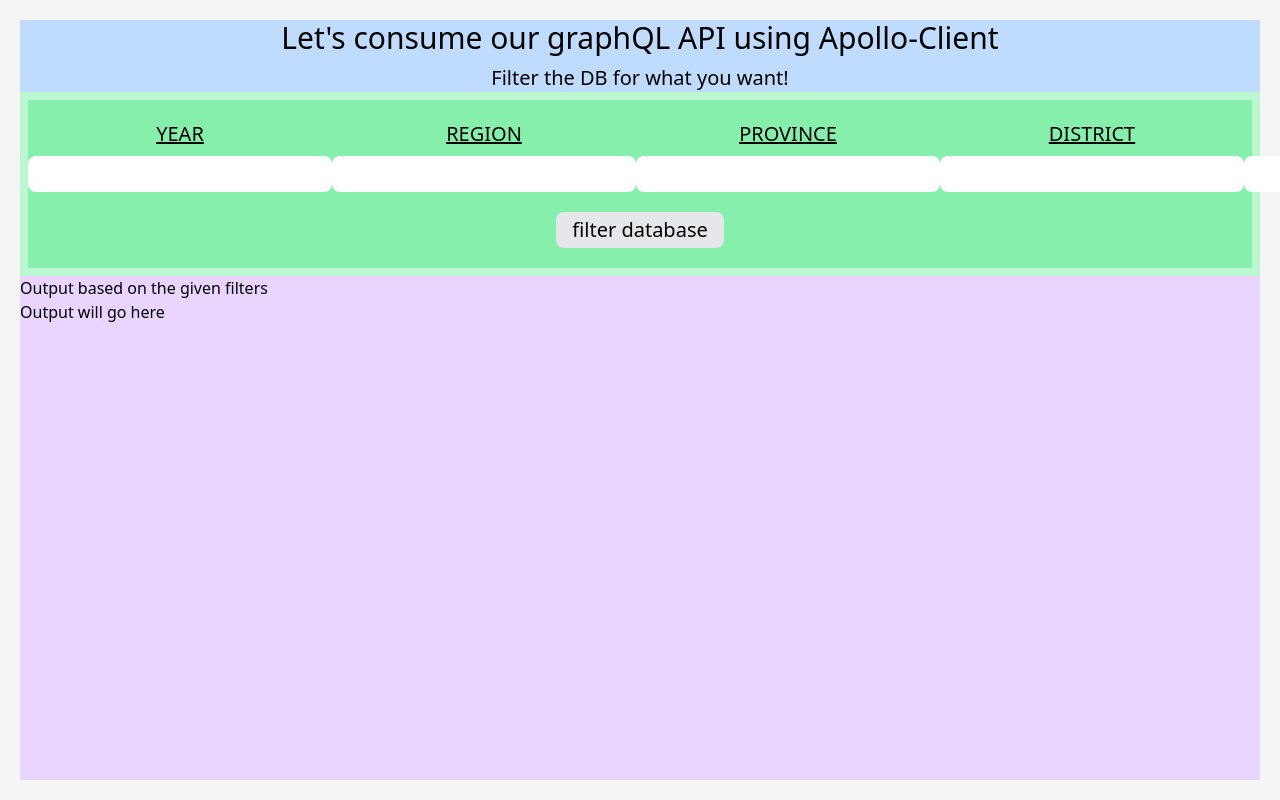
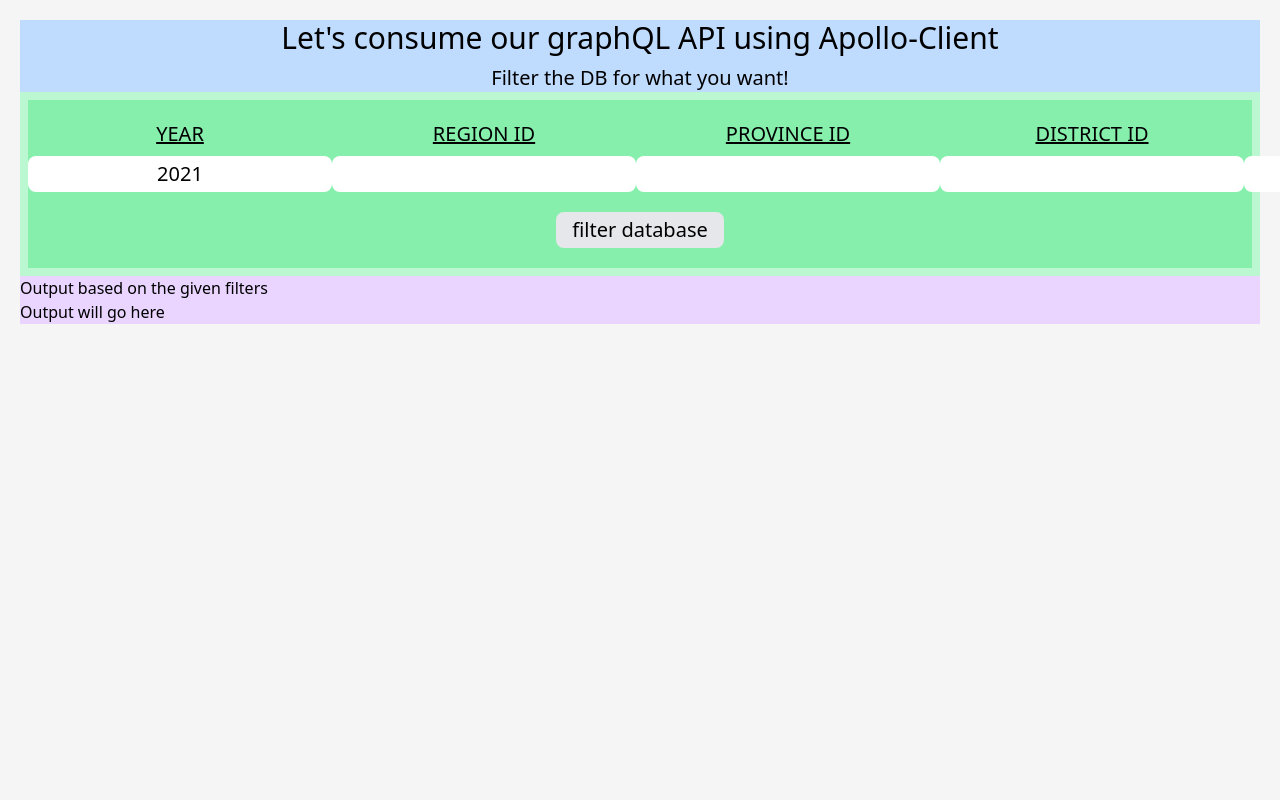
Before and after one commit to RobJJ/mapping-backend, a React (Create React App) app in the folder client/: page / in a window 1280 px wide. Shown: the top 800 px of the page. Built offline with nearby package versions, Linux system fonts and the light colour scheme; no server answers.

Commit message:
added hook-query flow on client

```diff
--- a/client/src/App.js
+++ b/client/src/App.js
@@ -1,10 +1,14 @@
+import { ApolloProvider } from "@apollo/client";
+import { client } from "./graphql/graphql.queries";
 import { MainPage } from "./pages/mainPage";
 
 function App() {
   return (
-    <div className="App">
-      <MainPage />
-    </div>
+    <ApolloProvider client={client}>
+      <div className="App">
+        <MainPage />
+      </div>
+    </ApolloProvider>
   );
 }
 
--- a/client/src/components/input.component.js
+++ b/client/src/components/input.component.js
@@ -1,26 +1,89 @@
-export function InputSection(params) {
+import { useState } from "react";
+
+import { OutputSection } from "./output.component";
+
+const defaultLocalOptions = {
+  YEAR: "2021",
+  REGION_ID: "",
+  PROVINCE_ID: "",
+  DISTRICT_ID: "",
+  POP_ZONE: "",
+};
+
+export function InputSection() {
+  const [localOptions, setLocalOptions] = useState(defaultLocalOptions);
+  const [passedFilterOptions, setPassedFilterOptions] = useState({});
+
+  const handleSubmit = async (e) => {
+    e.preventDefault();
+    setPassedFilterOptions({ ...localOptions });
+    setLocalOptions(defaultLocalOptions);
+  };
+
   return (
-    <form className="w-full bg-green-200 p-2">
+    <div className="flex flex-col">
+      <form className="w-full bg-green-200 p-2" onSubmit={handleSubmit}>
         <div className="bg-green-300 flex justify-evenly text-xl pt-5 pb-5">
           <div className="flex flex-col text-center">
             <label className="underline pb-2">YEAR</label>
-          <input type="text" className="text-center p-1 rounded-lg" />
+            <input
+              type="text"
+              className="text-center p-1 rounded-lg"
+              value={localOptions.YEAR}
+              onChange={(e) =>
+                setLocalOptions({ ...localOptions, YEAR: e.target.value })
+              }
+            />
           </div>
           <div className="flex flex-col text-center">
-          <label className="underline pb-2">REGION</label>
-          <input type="text" className="text-center p-1 rounded-lg" />
+            <label className="underline pb-2">REGION ID</label>
+            <input
+              type="text"
+              className="text-center p-1 rounded-lg"
+              value={localOptions.REGION}
+              onChange={(e) =>
+                setLocalOptions({ ...localOptions, REGION: e.target.value })
+              }
+            />
           </div>
           <div className="flex flex-col text-center">
-          <label className="underline pb-2">PROVINCE</label>
-          <input type="text" className="text-center p-1 rounded-lg" />
+            <label className="underline pb-2">PROVINCE ID</label>
+            <input
+              type="text"
+              className="text-center p-1 rounded-lg"
+              value={localOptions.PROVINCE_ID}
+              onChange={(e) =>
+                setLocalOptions({
+                  ...localOptions,
+                  PROVINCE_ID: e.target.value,
+                })
+              }
+            />
           </div>
           <div className="flex flex-col text-center">
-          <label className="underline pb-2">DISTRICT</label>
-          <input type="text" className="text-center p-1 rounded-lg" />
+            <label className="underline pb-2">DISTRICT ID</label>
+            <input
+              type="text"
+              className="text-center p-1 rounded-lg"
+              value={localOptions.DISTRICT_ID}
+              onChange={(e) =>
+                setLocalOptions({
+                  ...localOptions,
+                  DISTRICT_ID: e.target.value,
+                })
+              }
+            />
           </div>
           <div className="flex flex-col text-center">
             <label className="underline pb-2">POP-ZONE</label>
-          <input type="text" className="text-center p-1 rounded-lg" />
+            <input
+              type="text"
+              className="text-center p-1 rounded-lg"
+              value={localOptions.POP_ZONE}
+              onChange={(e) =>
+                setLocalOptions({ ...localOptions, POP_ZONE: e.target.value })
+              }
+            />
           </div>
         </div>
         <div className="bg-green-300 text-center text-xl pb-5">
@@ -29,5 +92,7 @@
           </button>
         </div>
       </form>
+      <OutputSection filterOptions={passedFilterOptions} />
+    </div>
   );
 }
--- a/client/src/components/output.component.js
+++ b/client/src/components/output.component.js
@@ -1,4 +1,14 @@
-export function OutputSection(params) {
+import { useDistrictsBy } from "../graphql/graphql.hooks";
+
+export function OutputSection({ filterOptions }) {
+  const { YEAR, REGION_ID, PROVINCE_ID, DISTRICT_ID, POP_ZONE } = filterOptions;
+  const { districts, loading, error } = useDistrictsBy(
+    YEAR,
+    REGION_ID,
+    PROVINCE_ID,
+    DISTRICT_ID,
+    POP_ZONE
+  );
   return (
     <div className="bg-purple-200 w-full h-full flex flex-col">
       <h2>Output based on the given filters</h2>
--- /dev/null
+++ b/client/src/graphql/graphql.hooks.js
@@ -0,0 +1,26 @@
+import { useQuery } from "@apollo/client";
+import { DISTRICTS_BY_QUERY } from "./graphql.queries";
+
+export function useDistrictsBy(
+  YEAR,
+  REGION_ID,
+  PROVINCE_ID,
+  DISTRICT_ID,
+  POP_ZONE
+) {
+  const { data, loading, error } = useQuery(DISTRICTS_BY_QUERY, {
+    variables: {
+      YEAR,
+      REGION_ID,
+      PROVINCE_ID,
+      DISTRICT_ID,
+      POP_ZONE,
+    },
+  });
+
+  return {
+    districts: data?.districts,
+    loading,
+    error: Boolean(error),
+  };
+}
--- /dev/null
+++ b/client/src/graphql/graphql.queries.js
@@ -0,0 +1,23 @@
+import { ApolloClient, gql, InMemoryCache } from "@apollo/client";
+
+const GRAPHQL_URL = "http://localhost:8000/graphql";
+
+export const client = new ApolloClient({
+  uri: GRAPHQL_URL,
+  cache: new InMemoryCache(),
+});
+
+export const DISTRICTS_BY_QUERY = gql`
+  query DistrictsByQuery($input: MultiParamInput!) {
+    districts: districtsBy(input: $input) {
+      # this is where we can use fragments to set up different return values?
+      YEAR
+      REGION
+      PROVINCE
+      DISTRICT
+      POP_ZONE
+      ECON_SCORE
+      ENVR_SCORE
+    }
+  }
+`;
--- a/client/src/pages/mainPage.js
+++ b/client/src/pages/mainPage.js
@@ -7,7 +7,6 @@
     <div className="w-screen h-screen bg-[#f5f5f5] p-5 flex flex-col">
       <HeaderSection />
       <InputSection />
-      <OutputSection />
     </div>
   );
 }
```
Also changed, not shown: 1 other file (tests, documents, lock files or other folders). Lines whose indentation alone changed are shown as unchanged.
